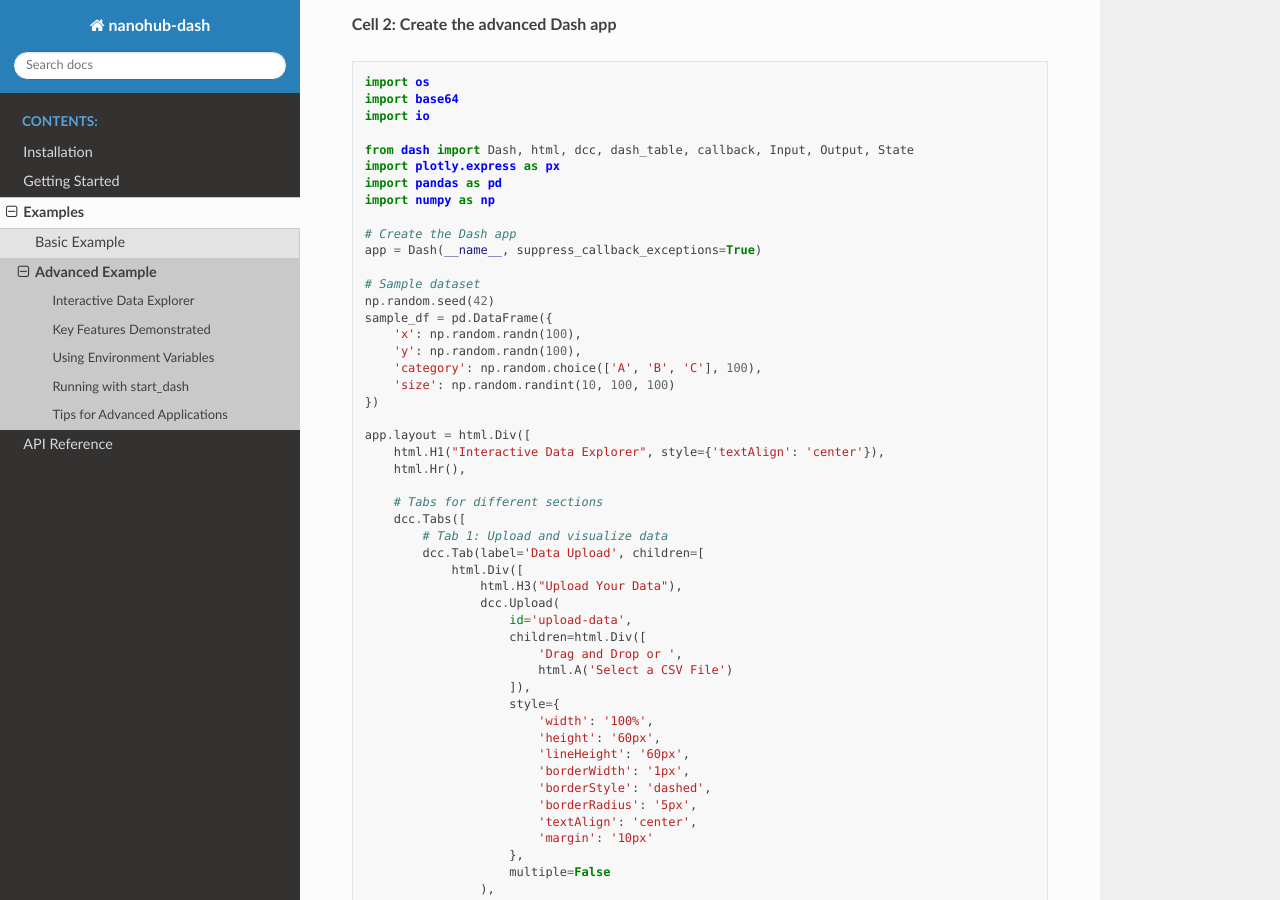
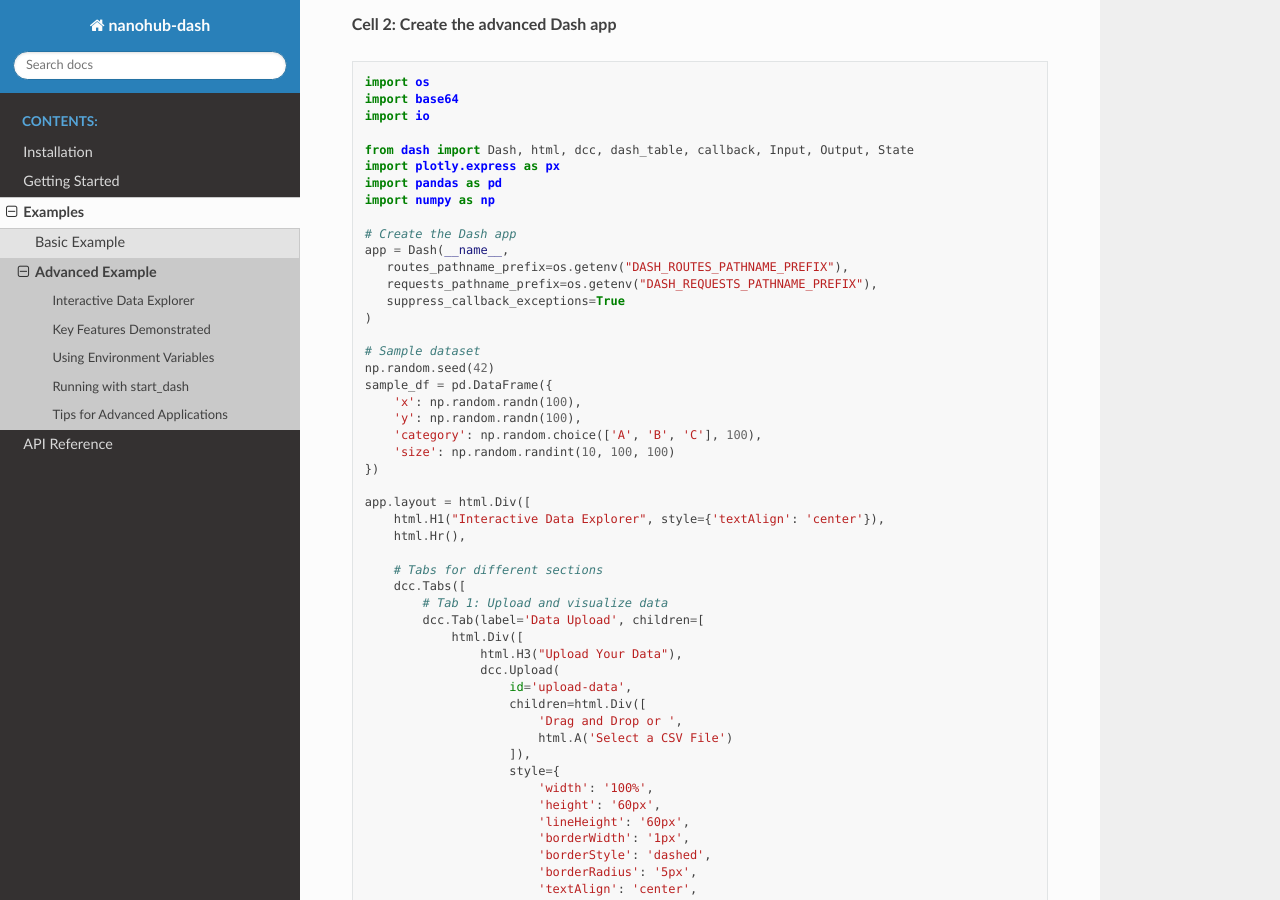
Before and after one commit to denphi/nanohub-dash, a Sphinx documentation site: the page built from docs/source/examples/advanced_example.rst, in a window 1280 px wide and 900 px high, scrolled down 574 px. Built offline with Sphinx 7.4.7 and the Read the Docs theme 3.1.0, drawn with Linux system fonts in a browser that asks for light colours.

Commit message:
examples adding env variables

```diff
--- a/docs/source/examples/advanced_example.rst
+++ b/docs/source/examples/advanced_example.rst
@@ -35,7 +35,11 @@ This example creates an interactive data exploration dashboard with:
    import numpy as np
 
    # Create the Dash app
-   app = Dash(__name__, suppress_callback_exceptions=True)
+   app = Dash(__name__,
+      routes_pathname_prefix=os.getenv("DASH_ROUTES_PATHNAME_PREFIX"),
+      requests_pathname_prefix=os.getenv("DASH_REQUESTS_PATHNAME_PREFIX"),
+      suppress_callback_exceptions=True
+   )
 
    # Sample dataset
    np.random.seed(42)
--- a/docs/source/examples/basic_example.rst
+++ b/docs/source/examples/basic_example.rst
@@ -32,7 +32,10 @@ Create a new Jupyter notebook on nanoHUB and add the following cells:
    })
 
    # Create the Dash app
-   app = Dash(__name__)
+   app = Dash(__name__,
+      routes_pathname_prefix=os.getenv("DASH_ROUTES_PATHNAME_PREFIX"),
+      requests_pathname_prefix=os.getenv("DASH_REQUESTS_PATHNAME_PREFIX")
+   )
 
    # Create a bar chart
    fig = px.bar(df, x="Fruit", y="Amount", color="City", barmode="group")
--- a/docs/source/getting_started.rst
+++ b/docs/source/getting_started.rst
@@ -105,7 +105,10 @@ Your Dash application file must define an ``app`` variable that is a Dash instan
    import os
    from dash import Dash, html, dcc
 
-   app = Dash(__name__)
+   app = Dash(__name__,
+      routes_pathname_prefix=os.getenv("DASH_ROUTES_PATHNAME_PREFIX"),
+      requests_pathname_prefix=os.getenv("DASH_REQUESTS_PATHNAME_PREFIX")
+   )
 
    app.layout = html.Div([
        html.H1("My nanoHUB Dash App"),
```
Also changed, not shown: README.md (+4 -1 lines).
